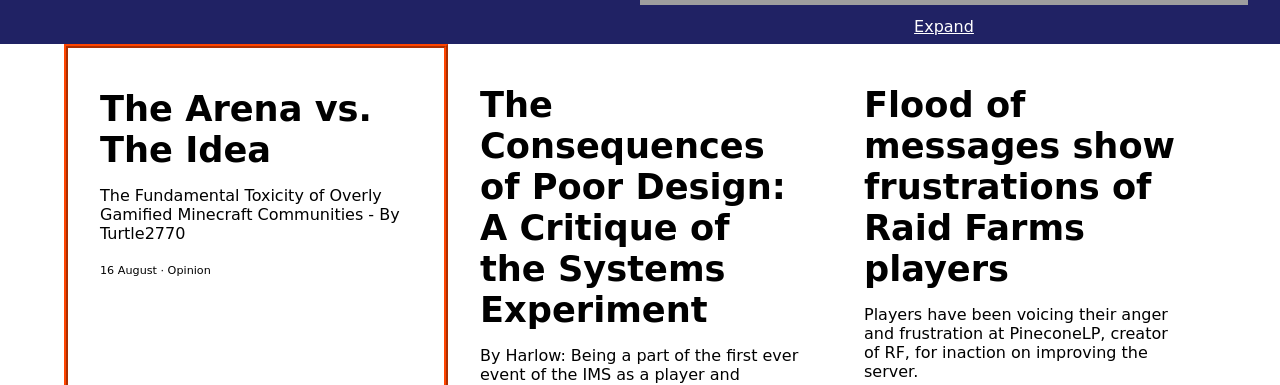
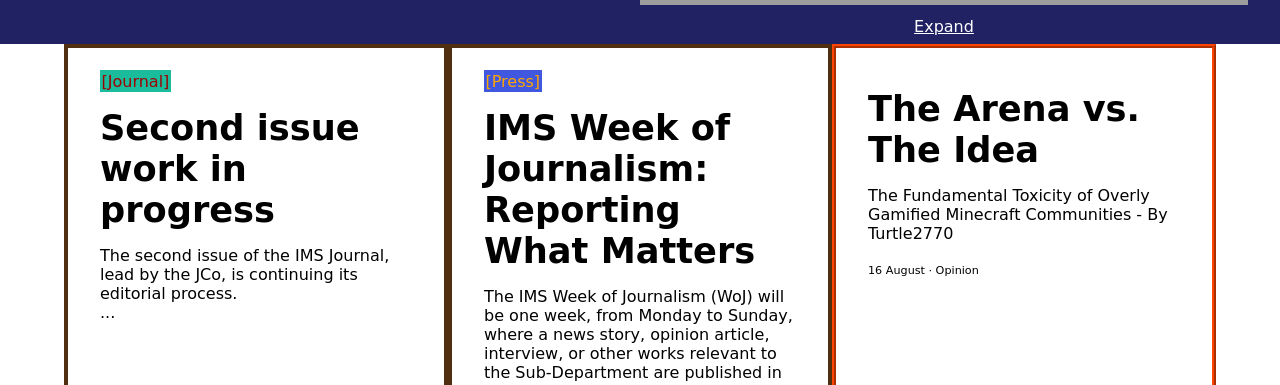
Before and after one commit to imsresearch/ims-website, a React (Vite) app: page / in a window 1280 px wide. Shown: the part 536-921 px from the top of the page. Built offline with nearby package versions, Linux system fonts and the light colour scheme; grey boxes are pictures that could not be loaded.

Commit message:
Add PubDep news to front page

```diff
--- a/src/pages/main.jsx
+++ b/src/pages/main.jsx
@@ -54,6 +54,26 @@ export default function Main() {
 
 		{/*articles box*/}
 		<main className="article-box" id="articles">
+            <a className="pubdep-news-article article-linkbox" href="/pubdep#news">
+                <div className="pubdep-news-article-no-border">
+                    <mark className="pubdep-news-journal">[Journal]</mark>
+                    <h3 className="article-title">Second issue work in progress</h3>
+                    <p>The second issue of the IMS Journal, lead by the JCo, is continuing its editorial process.
+                        <br/>
+                        ...
+                    </p>
+                </div>
+            </a>
+            <a className="pubdep-news-article article-linkbox" href="/pubdep#news">
+                <div className="pubdep-news-article-no-border">
+                    <mark className="pubdep-news-press">[Press]</mark>
+                    <h3 className="article-title">IMS Week of Journalism: Reporting What Matters</h3>
+                    <p>The IMS Week of Journalism (WoJ) will be one week, from Monday to Sunday, where a news story, opinion article, interview, or other works relevant to the Sub-Department are published in a row.
+                        <br/>
+                        ...
+                    </p>
+                </div>
+            </a>
             <a className="latest-article" href="https://imsresearch.substack.com/p/the-arena-vs-the-idea">
 				<h3 className="article-title">The Arena vs. The Idea</h3>
 				<p>The Fundamental Toxicity of Overly Gamified Minecraft Communities - By Turtle2770</p>
--- a/src/styles/index.css
+++ b/src/styles/index.css
@@ -127,6 +127,14 @@ body{
     padding: 1.5rem 2rem;
 }
 
+.article-box .pubdep-news-article-no-border{
+    border: 0;
+}
+
+.article-box .pubdep-news-article{
+    border: 0.3rem solid #522e10;
+}
+
 .article-box{
     display: grid;
     grid-template-columns: 1fr 1fr 1fr;
```
